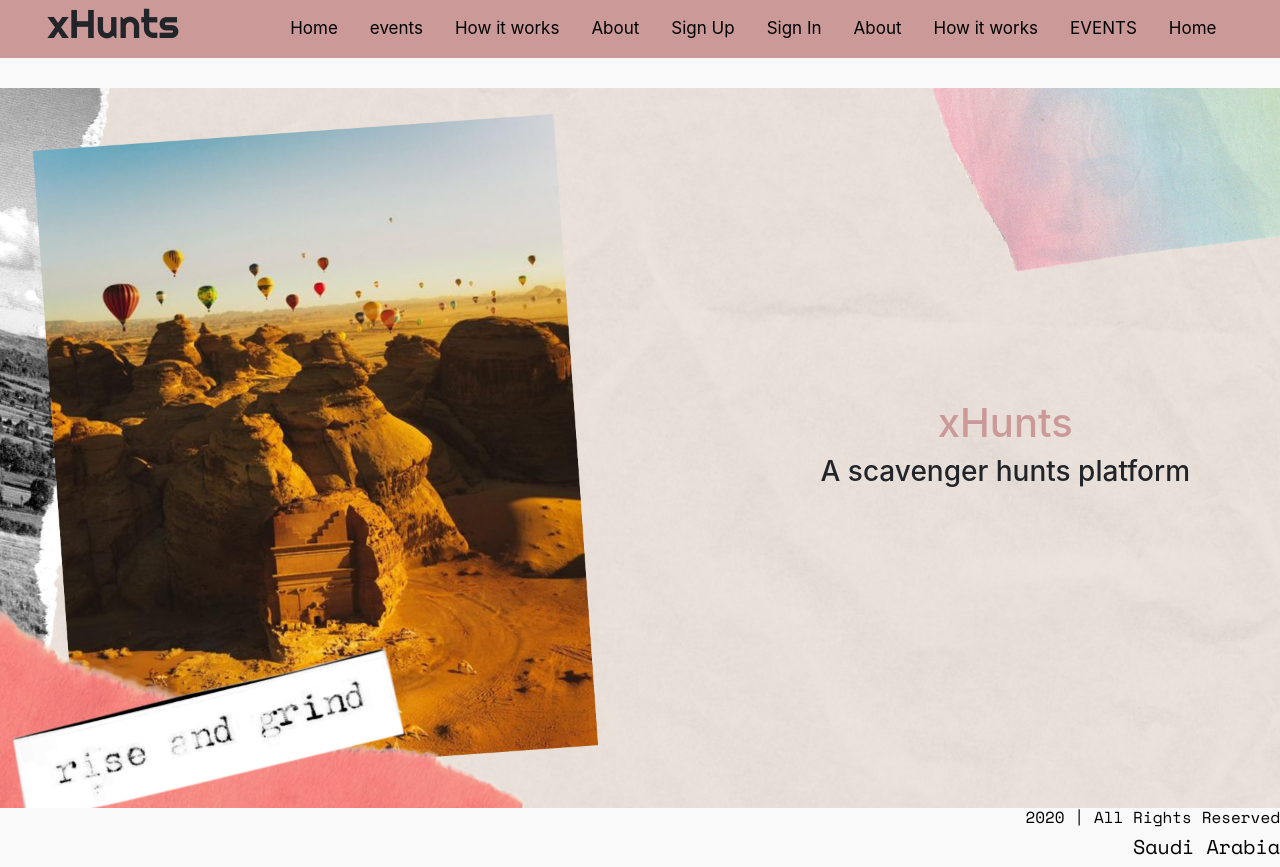
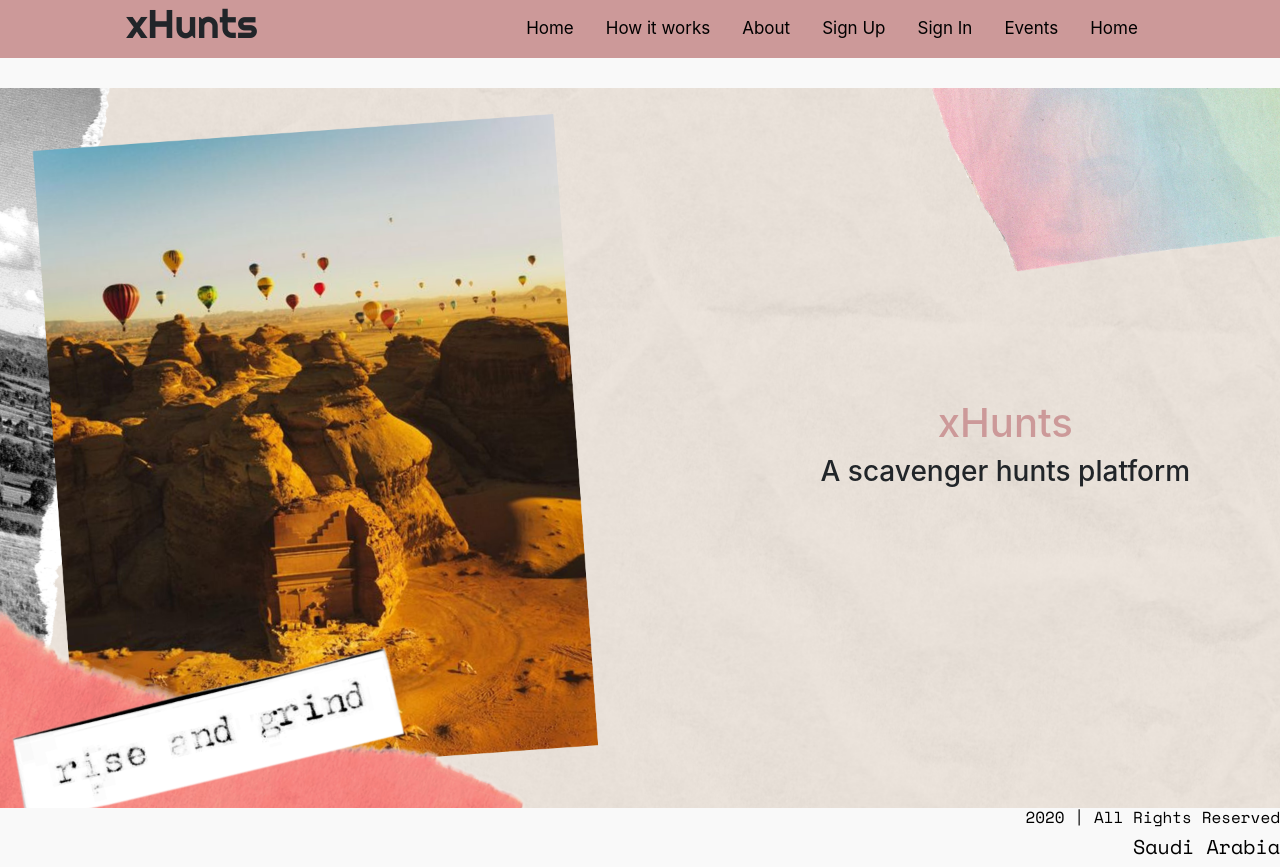
Before and after one commit to xHunts/frontend-project-4, a React app: page /events in a window 1280 px wide. Built offline with nearby package versions, Linux system fonts and the light colour scheme.

Commit message:
fix conflict style

```diff
--- a/src/header/Header.js
+++ b/src/header/Header.js
@@ -17,7 +17,6 @@ const alwaysOptions = (
   <React.Fragment>
       <Link to ='/about'>About</Link>
       <Link to ="/works">How it works</Link>
-      <Link to="/events">events</Link>
       <Link to="/">Home</Link>
 
   </React.Fragment>
@@ -26,9 +25,7 @@ const alwaysOptions = (
 const unauthenticatedOptions = (
   <React.Fragment>
     <Link to="/">Home</Link>
-    <Link to="/events"> EVENTS</Link>
-    <Link to ="/works">How it works</Link>
-    <Link to ='/about'>About</Link>
+    <Link to="/events"> Events</Link>
     <Link to="/sign-in">Sign In</Link>
     <Link to="/sign-up">Sign Up</Link>
   </React.Fragment>
```
